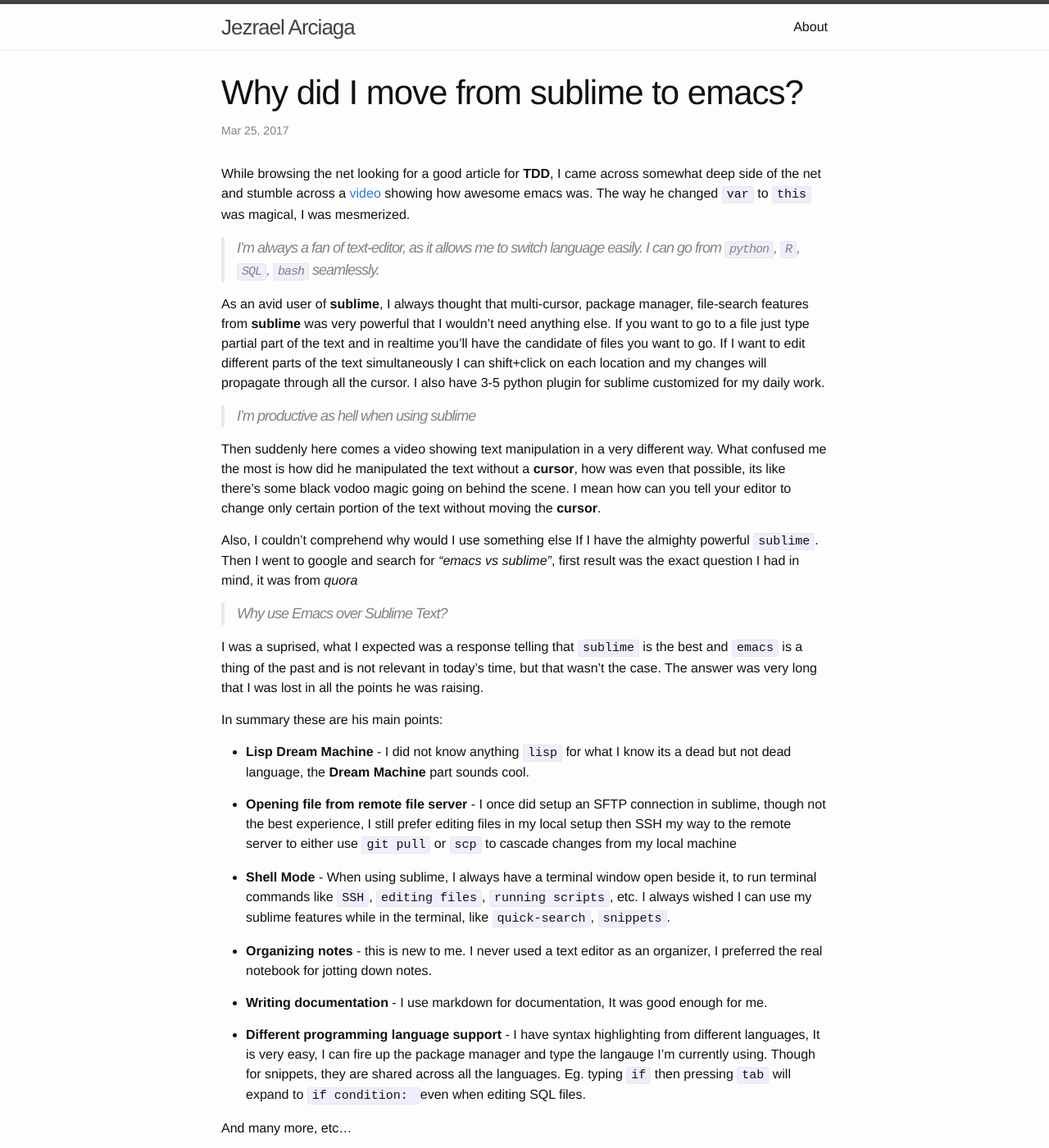
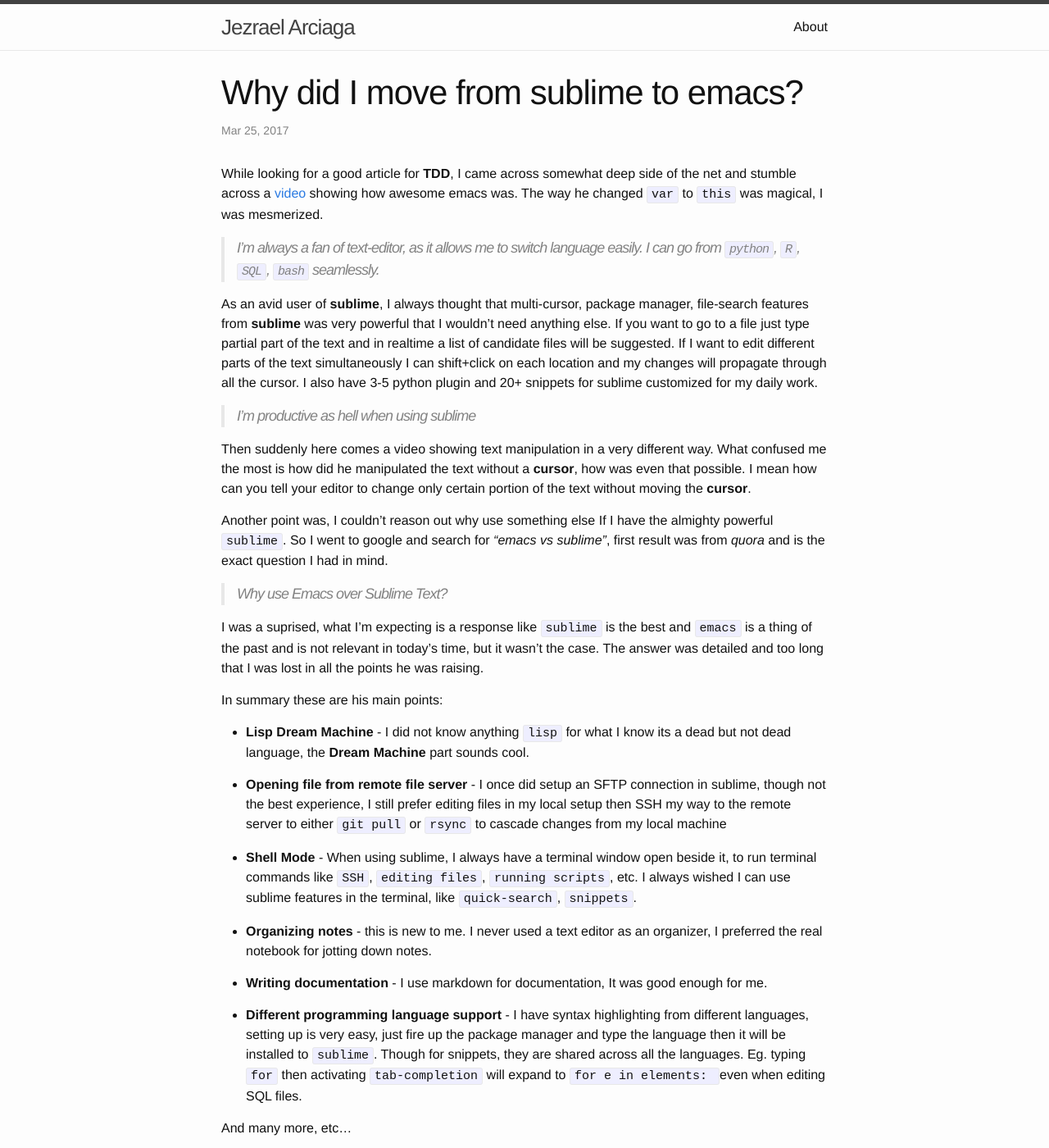
Before and after one commit to dharmeshkakadia/jezifm.github.io, a Jekyll site: the page built from _posts/2017-03-25-why-did-i-move-from-sublime-to-emacs.md, in a window 1280 px wide and 1400 px high. Shown: the whole window at 82% size. Built offline with Jekyll 4.4.1, drawn with Linux system fonts in a browser that asks for light colours; comment, search, counter and statistics services are not loaded; some of the changed text lies outside the part shown.

Commit message:
Fix typo

```diff
--- a/_posts/2017-03-25-why-did-i-move-from-sublime-to-emacs.md
+++ b/_posts/2017-03-25-why-did-i-move-from-sublime-to-emacs.md
@@ -6,36 +6,36 @@
 future: true
 ---
 
-While browsing the net looking for a good article for **TDD**, I came across somewhat deep side of the net and stumble across a [video](http://emacsrocks.com/e01.html) showing how awesome emacs was. The way he changed `var` to `this` was magical, I was mesmerized.
+While looking for a good article for **TDD**, I came across somewhat deep side of the net and stumble across a [video](http://emacsrocks.com/e01.html) showing how awesome emacs was. The way he changed `var` to `this` was magical, I was mesmerized.
 
 > I'm always a fan of text-editor, as it allows me to switch language easily. I can go from `python`, `R`, `SQL`, `bash` seamlessly.
 
-As an avid user of **sublime**, I always thought that multi-cursor, package manager, file-search features from **sublime** was very powerful that I wouldn't need anything else. If you want to go to a file just type partial part of the text and in realtime you'll have the candidate of files you want to go. If I want to edit different parts of the text simultaneously I can shift+click on each location and my changes will propagate through all the cursor. I also have 3-5 python plugin for sublime customized for my daily work.
+As an avid user of **sublime**, I always thought that multi-cursor, package manager, file-search features from **sublime** was very powerful that I wouldn't need anything else. If you want to go to a file just type partial part of the text and in realtime a list of candidate files will be suggested. If I want to edit different parts of the text simultaneously I can shift+click on each location and my changes will propagate through all the cursor. I also have 3-5 python plugin and 20+ snippets for sublime customized for my daily work.
 
 > I'm productive as hell when using sublime
 
-Then suddenly here comes a video showing text manipulation in a very different way. What confused me the most is how did he manipulated the text without a **cursor**, how was even that possible, its like there's some black vodoo magic going on behind the scene. I mean how can you tell your editor to change only certain portion of the text without moving the **cursor**.
+Then suddenly here comes a video showing text manipulation in a very different way. What confused me the most is how did he manipulated the text without a **cursor**, how was even that possible. I mean how can you tell your editor to change only certain portion of the text without moving the **cursor**.
 
-Also, I couldn't comprehend why would I use something else If I have the almighty powerful `sublime`. Then I went to google and search for *"emacs vs sublime"*, first result was the exact question I had in mind, it was from *quora*
+Another point was, I couldn't reason out why use something else If I have the almighty powerful `sublime`. So I went to google and search for *"emacs vs sublime"*, first result was from *quora* and is the exact question I had in mind.
 
 > Why use Emacs over Sublime Text?
 
-I was a suprised, what I expected was a response telling that `sublime` is the best and `emacs` is a thing of the past and is not relevant in today's time, but that wasn't the case. The answer was very long that I was lost in all the points he was raising.
+I was a suprised, what I'm expecting is a response like `sublime` is the best and `emacs` is a thing of the past and is not relevant in today's time, but it wasn't the case. The answer was detailed and too long that I was lost in all the points he was raising.
 
 In summary these are his main points:
 
 * **Lisp Dream Machine** - I did not know anything `lisp` for what I know its a dead but not dead language, the **Dream Machine** part sounds cool.
 
-* **Opening file from remote file server** - I once did setup an SFTP connection in sublime, though not the best experience, I still prefer editing files in my local setup then SSH my way to the remote server to either use `git pull` or `scp` to cascade changes from my local machine
+* **Opening file from remote file server** - I once did setup an SFTP connection in sublime, though not the best experience, I still prefer editing files in my local setup then SSH my way to the remote server to either `git pull` or `rsync` to cascade changes from my local machine
 
-* **Shell Mode** - When using sublime, I always have a terminal window open beside it, to run terminal commands like `SSH`, `editing files`, `running scripts`, etc. I always wished I can use my sublime features while in the terminal, like `quick-search`, `snippets`.
+* **Shell Mode** - When using sublime, I always have a terminal window open beside it, to run terminal commands like `SSH`, `editing files`, `running scripts`, etc. I always wished I can use sublime features in the terminal, like `quick-search`, `snippets`.
 
 * **Organizing notes** - this is new to me. I never used a text editor as an organizer, I preferred the real notebook for jotting down notes.
 
 * **Writing documentation** - I use markdown for documentation, It was good enough for me.
 
-* **Different programming language support** - I have syntax highlighting from different languages, It is very easy, I can fire up the package manager and type the langauge I'm currently using. Though for snippets, they are shared across all the languages. Eg. typing `if` then pressing `tab` will expand to `if condition: ` even when editing SQL files.
+* **Different programming language support** - I have syntax highlighting from different languages, setting up is very easy, just fire up the package manager and type the language then it will be installed to `sublime`. Though for snippets, they are shared across all the languages. Eg. typing `for` then activating `tab-completion` will expand to `for e in elements: ` even when editing SQL files.
 
 And many more, etc...
 
-From this point, my interest in `emacs`. I feel I'm missing something big, and it is related to this unknown text editor, it has this elite/hackerish feel. For the next post, I will talk about my first steps on using emacs.
+From this point, my interest in `emacs` grew. I feel I'm missing something big, and it is related to this unknown text editor that has this elite/hackerish feel. For the next post, I will talk about my first steps on using emacs.
```
